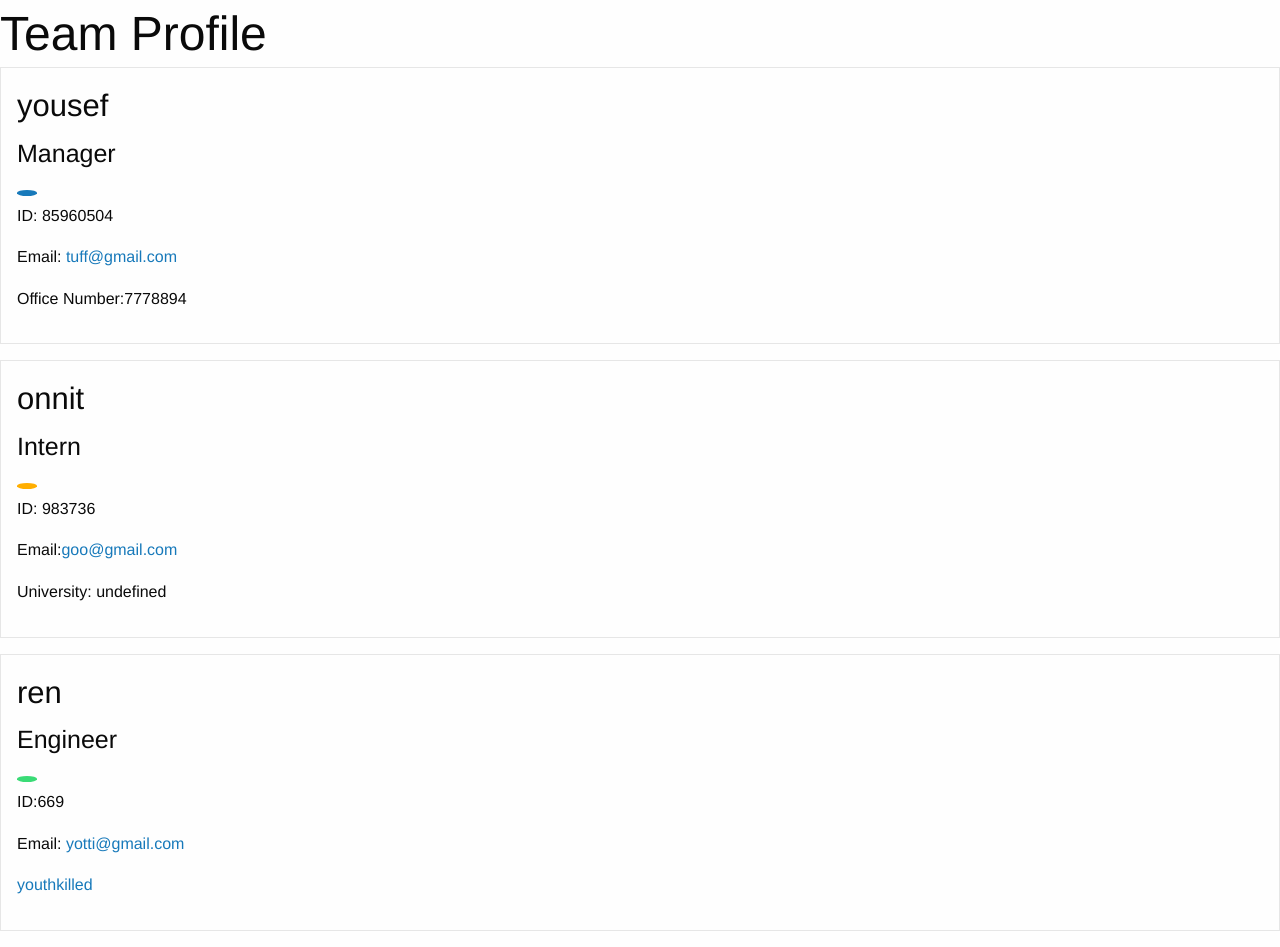
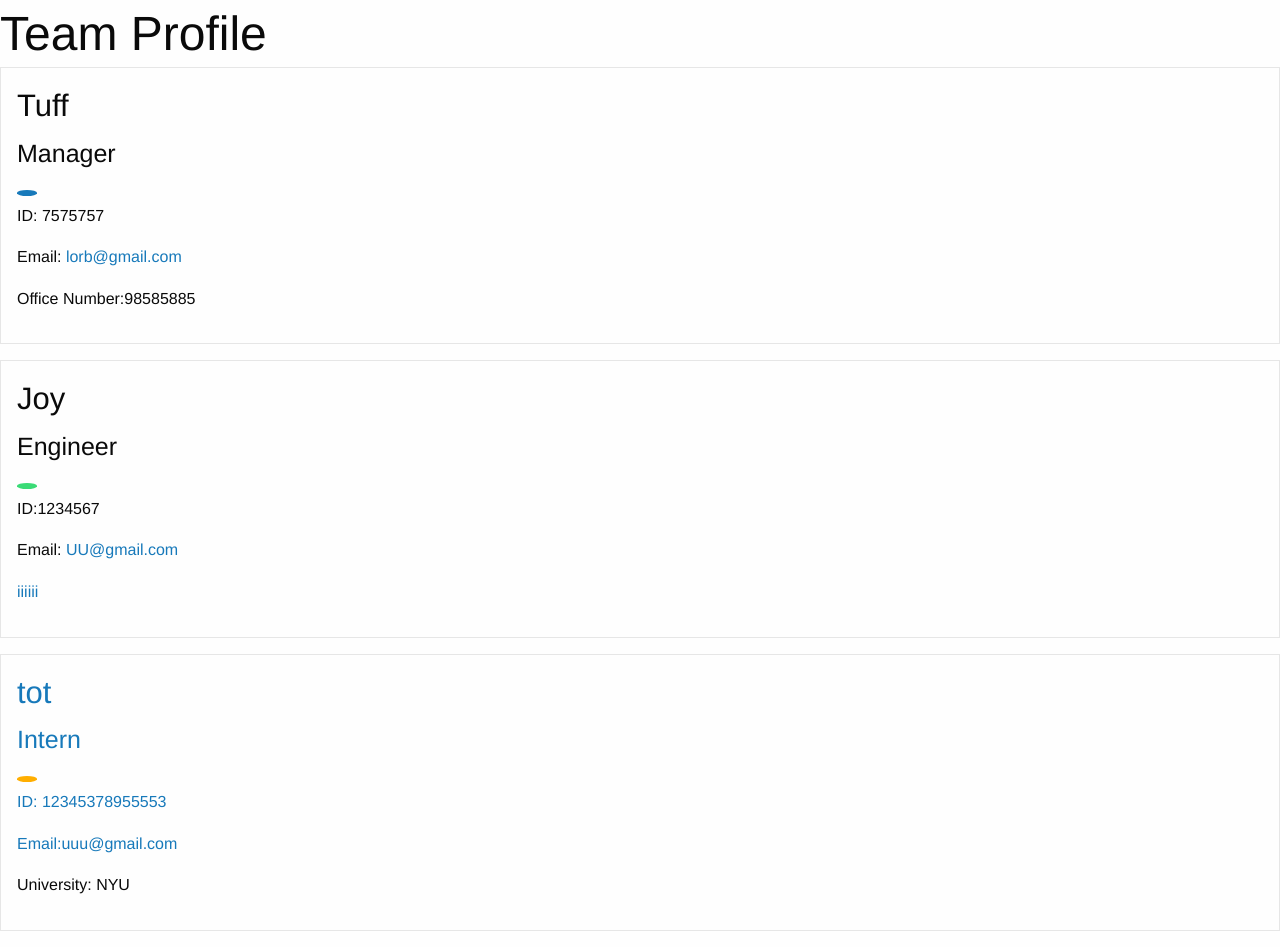
Before and after one commit to xMaedayx/HumanCollab, a website: page NewGenerated.html in a window 1280 px wide. Drawn offline with nearby package versions, Linux system fonts and the light colour scheme.

Commit message:
github handle not appearing + attempts to fix it has coused email input tobe undefined.

```diff
--- a/GenerateHTML.js
+++ b/GenerateHTML.js
@@ -55,7 +55,7 @@ const addIntern = function (intern) {
                 <div class="card-body">
                   <p class="id">ID: ${intern.id}</p>
                   <p class="email">Email:<a href="mailto:${intern.email}">${intern.email}</a></p>
-                  <p class="school">University: ${intern.universityl}</p>
+                  <p class="school"> University: ${intern.university}</p>
     </div>
         </div>
             </div>
--- a/NewGenerated.html
+++ b/NewGenerated.html
@@ -23,12 +23,12 @@
         <div class="column" style="flex: 0 0 auto;">
             <div class="card">
             <div class="card-section">
-                <h3>yousef</h3>
+                <h3>Tuff</h3>
                 <h4>Manager</h4><span class="badge primary"><i class="fi-heart"></i></span>
                   <div class="card-body">
-                  <p class="id">ID: 85960504</p>
-                  <p class="email">Email: <a href="mailto:tuff@gmail.com">tuff@gmail.com</a></p>
-                  <p class="office">Office Number:7778894</p>
+                  <p class="id">ID: 7575757</p>
+                  <p class="email">Email: <a href="mailto:lorb@gmail.com">lorb@gmail.com</a></p>
+                  <p class="office">Office Number:98585885</p>
    </div>
       </div>
           </div>
@@ -38,12 +38,12 @@
         <div class="column" style="flex: 0 0 auto;">
             <div class="card">
               <div class="card-section">
-                <h3>onnit</h3>
-                <h4>Intern</h4><span class="badge warning"><i class="fi-check"></i></span>
+                <h3>Joy</h3>
+                <h4>Engineer</h4><span class="badge success"><i class="fi-wrench"></i></span>
                 <div class="card-body">
-                  <p class="id">ID: 983736</p>
-                  <p class="email">Email:<a href="mailto:goo@gmail.com">goo@gmail.com</a></p>
-                  <p class="school">University: undefined</p>
+                  <p class="id">ID:1234567</p>
+                  <p class="email">Email: <a href="mailto:UU@gmail.com">UU@gmail.com</a></p>
+                  <p class="github"><a href="https://github.com/iiiiii">iiiiii</p>
     </div>
         </div>
             </div>
@@ -55,12 +55,12 @@
         <div class="column" style="flex: 0 0 auto;">
             <div class="card">
               <div class="card-section">
-                <h3>ren</h3>
-                <h4>Engineer</h4><span class="badge success"><i class="fi-wrench"></i></span>
+                <h3>tot</h3>
+                <h4>Intern</h4><span class="badge warning"><i class="fi-check"></i></span>
                 <div class="card-body">
-                  <p class="id">ID:669</p>
-                  <p class="email">Email: <a href="mailto:yotti@gmail.com">yotti@gmail.com</a></p>
-                  <p class="github"><a href="https://github.com/youthkilled">youthkilled</p>
+                  <p class="id">ID: 12345378955553</p>
+                  <p class="email">Email:<a href="mailto:uuu@gmail.com">uuu@gmail.com</a></p>
+                  <p class="school"> University: NYU</p>
     </div>
         </div>
             </div>
--- a/index.js
+++ b/index.js
@@ -110,7 +110,7 @@ return inquirer.prompt ([
         employee = new engineer (name,id,email,github);
         console.log(employee);
     } else if (position === 'intern') {
-        employee = new intern (name,id,email,university);
+        employee = new intern (name,id,github,email,university);
         console.log(employee);
     }
     team.push(employee);
--- a/teams/all.js
+++ b/teams/all.js
@@ -1,5 +1,5 @@
 class all {
-    constructor(name,id,email) {
+    constructor(name,id,github,email) {
         this.name = name;
         this.id = id;
         this.email = email;
@@ -13,6 +13,10 @@ class all {
         return this.id;
     }
 
+    github() {
+        return this.github;
+    }
+
     getEmail() {
         return this.email;
 
--- a/teams/engineer.js
+++ b/teams/engineer.js
@@ -7,7 +7,7 @@ class engineer extends employee {
     }
 
 
-GitHandle () {
+github() {
     return this.github;
 }
 
--- a/teams/intern.js
+++ b/teams/intern.js
@@ -4,6 +4,11 @@ class intern extends employee {
     constructor(name,id,email,university) {
         super(name,id,email);
         this.university = university;
+    }
+
+
+github() {
+        return this.github;
     }
 
 
```
